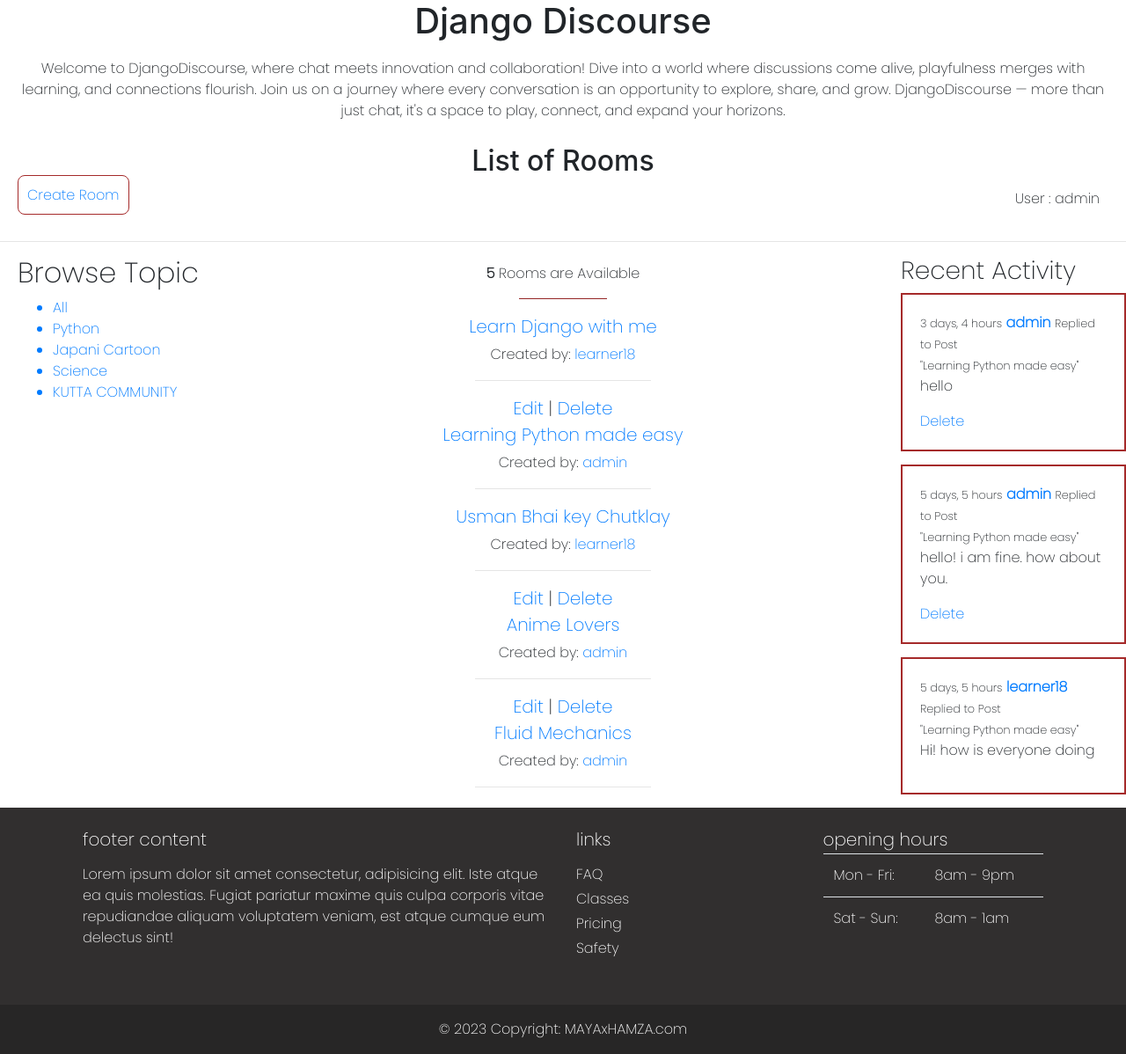
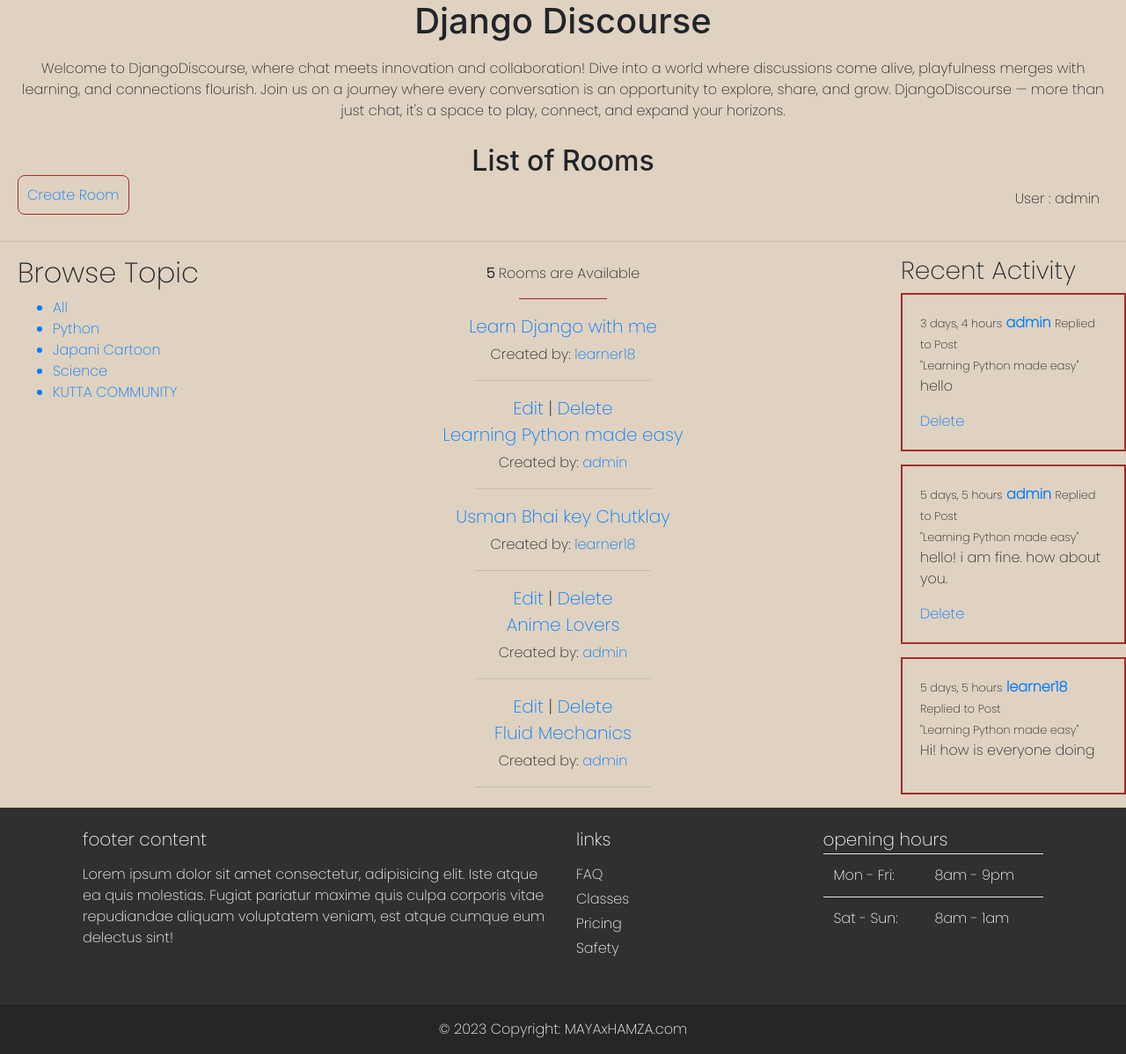
Before and after one commit to hamzamalik22/DjangoDiscourse, a Django app: page / in a window 1280 px wide; the page is wider, and only the part inside the window is pictured. Shown: the part 56-1254 px from the top of that part at 88% size. Run offline with Django 4.2, Linux system fonts and the light colour scheme; a user stored in the database is signed in; data comes from the database, SQL or seed files in the repository.

Commit message:
initialize static folder for static files

```diff
--- a/DjangoDiscourse/DjangoDiscourse/settings.py
+++ b/DjangoDiscourse/DjangoDiscourse/settings.py
@@ -121,6 +121,11 @@ USE_TZ = True
 
 STATIC_URL = 'static/'
 
+
+STATICFILES_DIRS = [
+    BASE_DIR / 'static'
+]
+
 # Default primary key field type
 # https://docs.djangoproject.com/en/4.2/ref/settings/#default-auto-field
 
--- /dev/null
+++ b/DjangoDiscourse/static/styles/base.css
@@ -0,0 +1,3 @@
+body {
+    background-color: rgb(223, 210, 192);
+}
--- a/DjangoDiscourse/templates/base.html
+++ b/DjangoDiscourse/templates/base.html
@@ -1,12 +1,13 @@
 <!DOCTYPE html>
 <html lang="en">
-
+{% load static %}
 <head>
   <meta charset="UTF-8" />
   <meta name="viewport" content="width=device-width, initial-scale=1.0" />
   <title>{{page}}</title>
   <link rel="stylesheet" href="https://cdn.jsdelivr.net/npm/bootstrap@4.0.0/dist/css/bootstrap.min.css"
     integrity="sha384-Gn5384xqQ1aoWXA+058RXPxPg6fy4IWvTNh0E263XmFcJlSAwiGgFAW/dAiS6JXm" crossorigin="anonymous" />
+  <link rel="stylesheet" href="{% static 'styles/base.css' %}">
 
   <style>
     @import url('https://fonts.googleapis.com/css2?family=Poppins:wght@200&display=swap');
```
